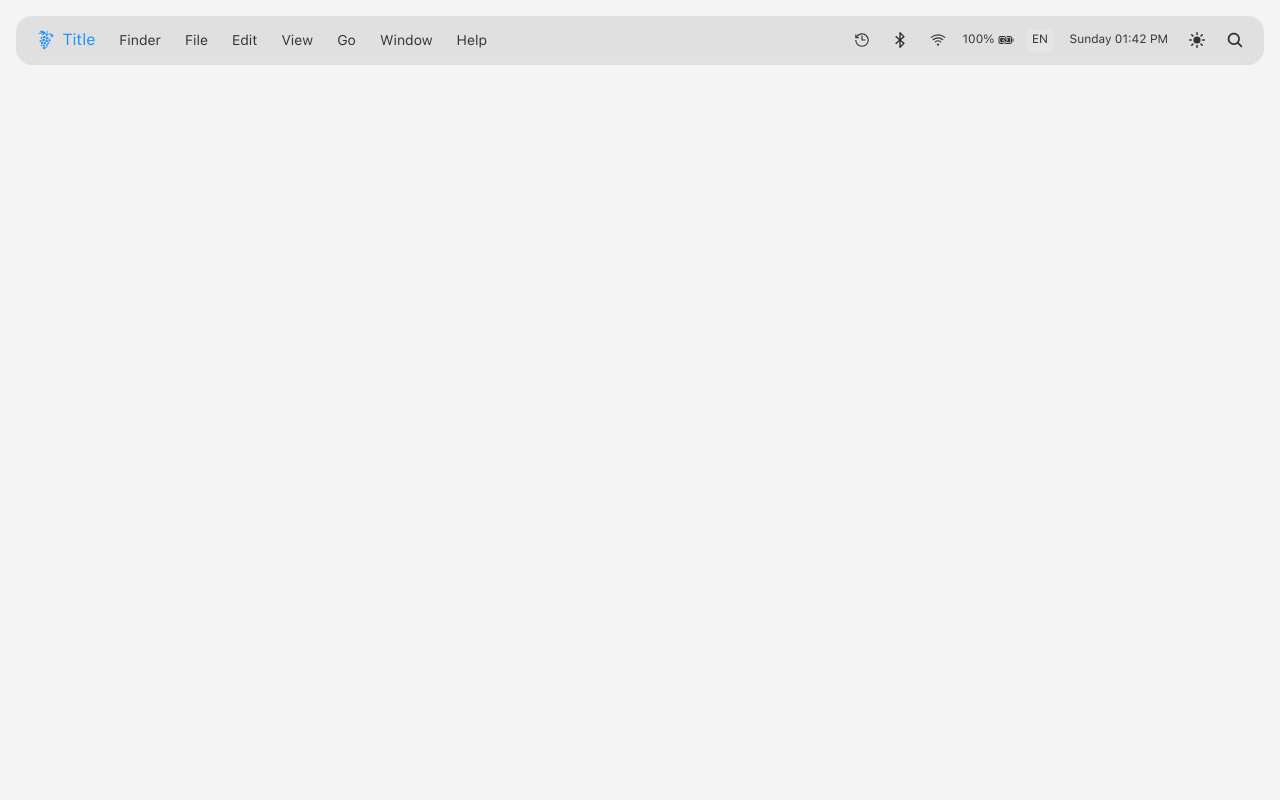
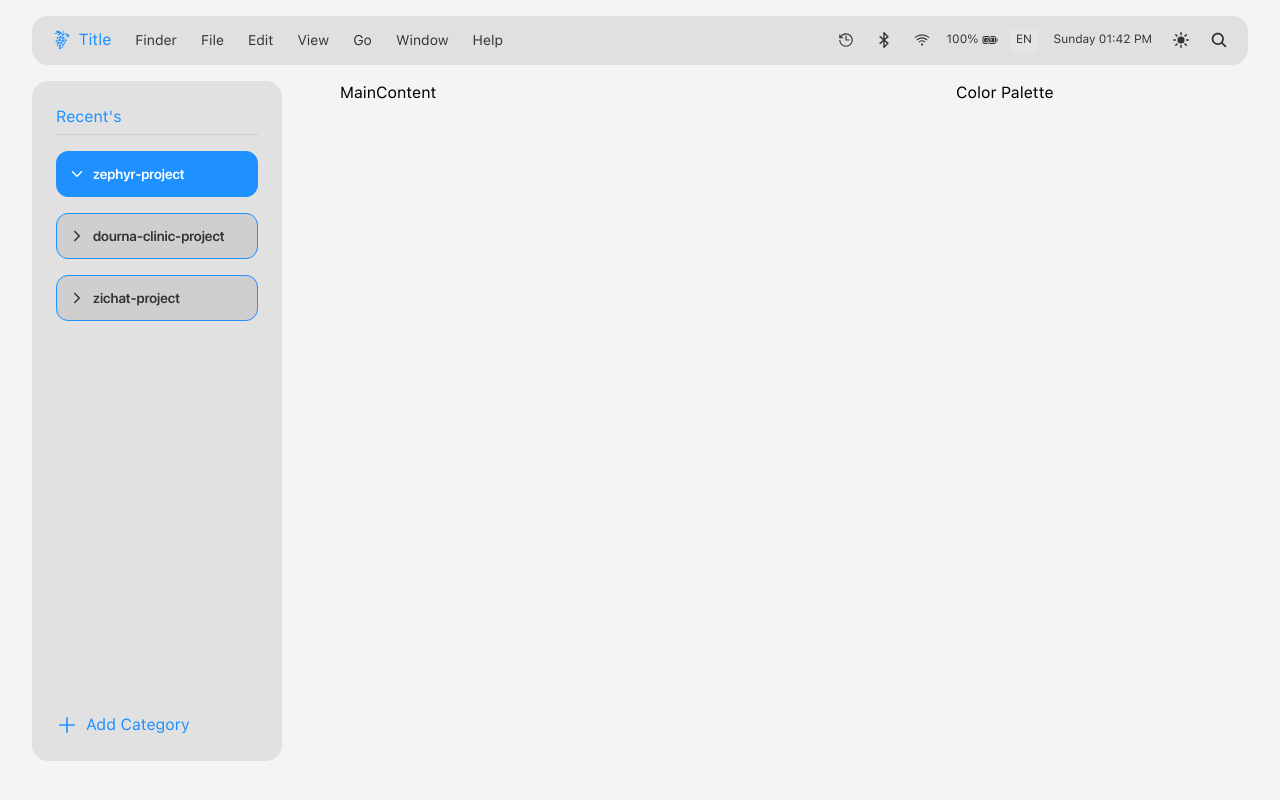
Before and after one commit to Morteza-Hoseinzadeh/color-detector, a Next.js app: page / in a window 1280 px wide. Built offline with nearby package versions, Linux system fonts and the light colour scheme.

Commit message:
Develop SideBar Design Static

```diff
--- a/src/app/page.tsx
+++ b/src/app/page.tsx
@@ -1,8 +1,8 @@
 'use client';
 
+import React from 'react';
+import { Box } from '@mui/material';
 import Home from '@/components/pages/Home';
-import { Box } from '@mui/material';
-import React from 'react';
 
 export default function page() {
   return (
--- a/src/components/UI/Header.tsx
+++ b/src/components/UI/Header.tsx
@@ -15,7 +15,7 @@ export default function Header() {
   const menuItems = ['Finder', 'File', 'Edit', 'View', 'Go', 'Window', 'Help'];
 
   return (
-    <Box sx={{ ...styles.header, background: isDarkMode ? 'rgba(0, 0, 0, 0.4)' : 'rgba(0, 0, 0, 0.08)' }}>
+    <Box sx={{ ...styles.header }}>
       {/* Menu Items Section */}
       <Box sx={styles.menuContainer}>
         <Box display={'flex'} alignItems={'center'} gap={0.3} color={'primary.main'}>
@@ -84,6 +84,7 @@ const styles = {
     backdropFilter: 'blur(7.5px)',
     boxSizing: 'border-box',
     color: 'text.primary',
+    backgroundColor: 'background.paper',
   },
   menuContainer: {
     display: 'flex',
--- /dev/null
+++ b/src/components/UI/Sidebar.tsx
@@ -0,0 +1,84 @@
+'use client';
+
+import React, { useState } from 'react';
+import { Box, Divider, Typography } from '@mui/material';
+import { AiOutlinePlus } from 'react-icons/ai';
+import { IoIosArrowForward } from 'react-icons/io';
+
+export default function Sidebar() {
+  const [isActive, setIsActive] = useState('zephyr-project');
+
+  const mocks_project = [
+    { id: 'abcdefg-1234', title: 'zephyr-project' },
+    { id: 'hijklm-5678', title: 'dourna-clinic-project' },
+    { id: 'nopqrs-9101', title: 'zichat-project' },
+  ];
+
+  const handleProjectClick = (projectTitle: any) => {
+    setIsActive(projectTitle);
+  };
+
+  return (
+    <Box sx={styles.sidebar}>
+      <Box color="primary.main">
+        <Typography gutterBottom>Recent's</Typography>
+        <Divider orientation="horizontal" />
+        <Box mt={2}>
+          {mocks_project.map((project, index) => {
+            const isProjectActive = project.title === isActive;
+            return (
+              <Box
+                key={project.id}
+                sx={{
+                  ...styles.projects,
+                  backgroundColor: isProjectActive ? 'primary.main' : 'background.paper',
+                  color: isProjectActive ? 'common.white' : 'text.primary',
+                  '&:hover': { backgroundColor: isProjectActive ? 'primary.main' : 'action.hover' },
+                }}
+                onClick={() => handleProjectClick(project.title)}
+                role="button"
+                tabIndex={0}
+                aria-selected={isProjectActive}
+              >
+                <IoIosArrowForward style={{ transform: isProjectActive ? 'rotate(90deg)' : 'none' }} />
+                <Typography variant="body2" fontWeight="bold">
+                  {project.title}
+                </Typography>
+              </Box>
+            );
+          })}
+        </Box>
+      </Box>
+      <Box display="flex" alignItems="center" gap={1} color="primary.main" sx={{ cursor: 'pointer', '&:hover': { opacity: 0.8 } }} role="button" tabIndex={0}>
+        <AiOutlinePlus size={22} />
+        <Typography>Add Category</Typography>
+      </Box>
+    </Box>
+  );
+}
+
+const styles = {
+  sidebar: {
+    display: 'flex',
+    flexDirection: 'column',
+    justifyContent: 'space-between',
+    width: 250,
+    height: '85vh',
+    backgroundColor: 'background.paper',
+    borderRadius: '16px',
+    p: 3,
+  },
+  projects: {
+    cursor: 'pointer',
+    width: '100%',
+    display: 'flex',
+    alignItems: 'center',
+    gap: 1,
+    borderRadius: '12px',
+    border: '1px solid',
+    borderColor: 'primary.main',
+    p: '.75rem',
+    mb: 2,
+    transition: 'background-color 0.2s ease, color 0.2s ease',
+  },
+};
--- a/src/components/pages/home.tsx
+++ b/src/components/pages/home.tsx
@@ -1,10 +1,26 @@
+'use client';
+
 import React from 'react';
+import { Grid2 } from '@mui/material';
+
 import Header from '../UI/Header';
+import Sidebar from '@/components/UI/Sidebar';
 
 export default function Home() {
   return (
-    <div>
-      <Header />
-    </div>
+    <Grid2 container spacing={2} mx={2}>
+      <Grid2 size={12}>
+        <Header />
+      </Grid2>
+      <Grid2 size={3}>
+        <Sidebar />
+      </Grid2>
+      <Grid2 size={6}>
+        <span>MainContent</span>
+      </Grid2>
+      <Grid2 size={3}>
+        <span>Color Palette</span>
+      </Grid2>
+    </Grid2>
   );
 }
--- a/src/utils/theme/theme.ts
+++ b/src/utils/theme/theme.ts
@@ -27,7 +27,7 @@ export const lightTheme = createTheme({
     },
     background: {
       default: '#f4f4f4',
-      paper: '#ffffff',
+      paper: 'rgba(0, 0, 0, 0.08)',
     },
     text: {
       primary: '#333333',
@@ -55,7 +55,7 @@ export const darkTheme = createTheme({
     },
     background: {
       default: '#252525',
-      paper: '#1e1e1e',
+      paper: 'rgba(0, 0, 0, 0.4)',
     },
     text: {
       primary: '#ffffff',
```
